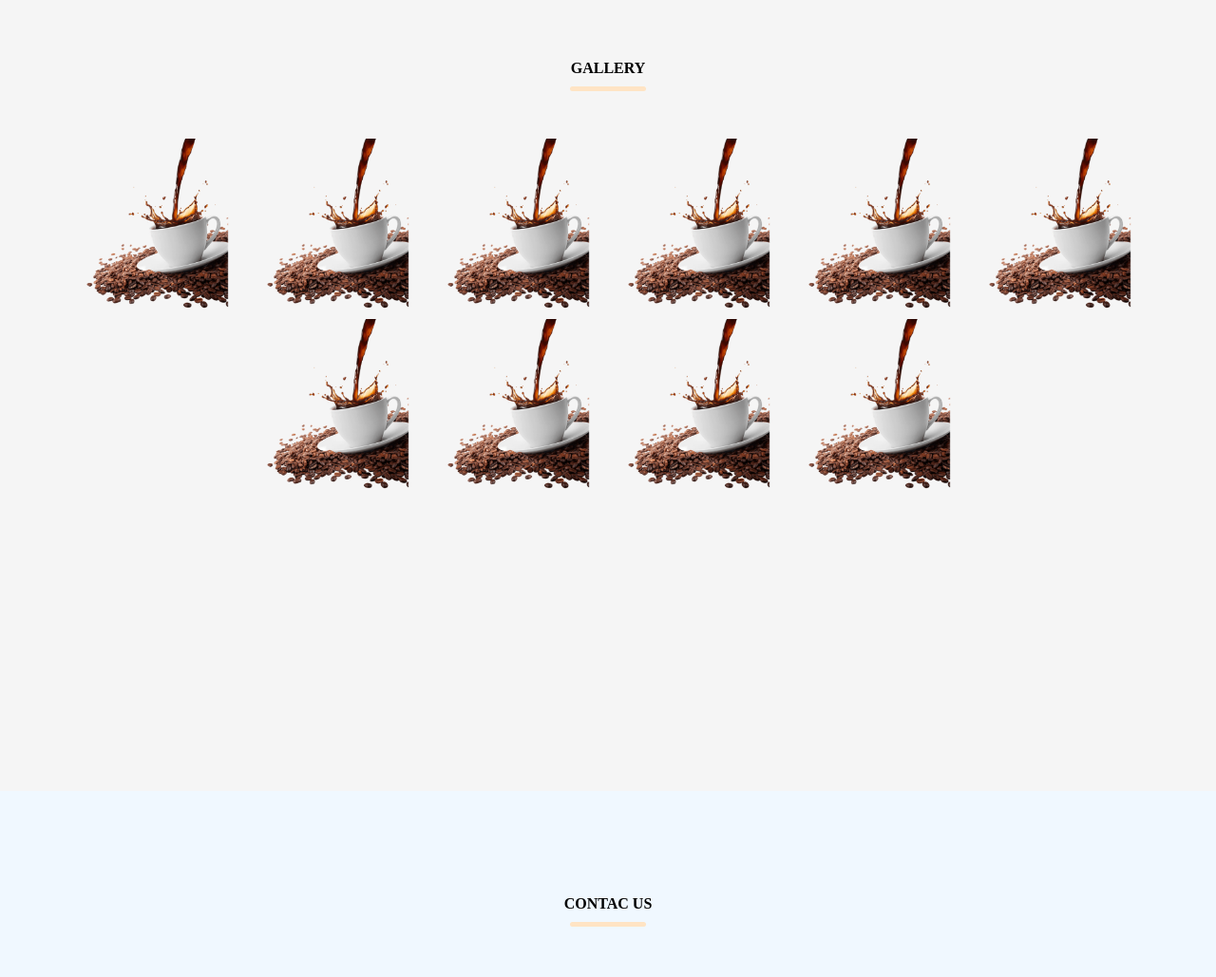
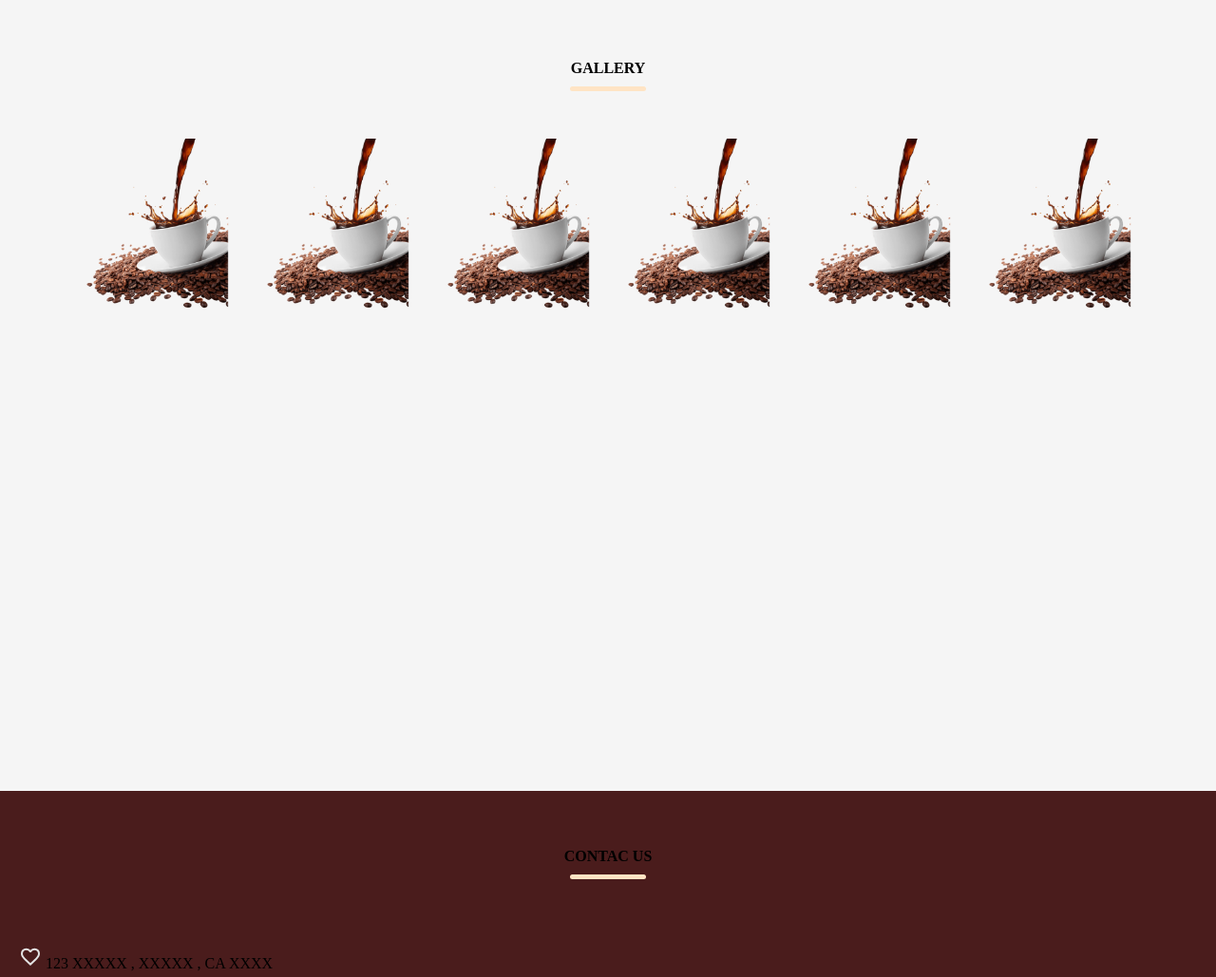
Before and after one commit to Usernamehelloword/coffee, a plain HTML site: page index.html in a window 1280 px wide. Shown: the part 3222-4251 px from the top of the page at 95% size. Drawn offline with nearby package versions, Linux system fonts and the light colour scheme.

Commit message:
Update index.html

```diff
--- a/index.html
+++ b/index.html
@@ -132,7 +132,8 @@
                             <img src="j.jpg" alt="user1" class="user-image">
                             <h3 class="name">John Doe</h3>
                             <i class="feedback">Great coffee, very cozy atmosphere!</i>
-                        </li>
+                            <div class="section-content">
+                            </li>
                         <!-- Add more testimonials here -->
                         <li class="testimonial swiper-slide">
                             <img src="j.jpg" alt="user1" class="user-image">
@@ -181,28 +182,12 @@
                 <img src="i.png" alt="picture6"
                 class="gallery-image">
             </li>
-            <li class="gallery-items">
-                <img src="i.png" alt="picture6"
-                class="gallery-image">
-            </li>
 
-            <li class="gallery-items">
-                <img src="i.png" alt="picture6"
-                class="gallery-image">
-            </li>
-            <li class="gallery-items">
-                <img src="i.png" alt="picture6"
-                class="gallery-image">
-            </li>
-            <li class="gallery-items">
-                <img src="i.png" alt="picture6"
-                class="gallery-image">
-            </li>
          </ul>
      </div>
     </section>
 
-    <section class="contact" id="contact">
+    <section class="contact1" id="contact">
         <h2 class="section-title">Contac Us</h2>
      <div class="contact-list">
        <ul class="contact-items">
```
